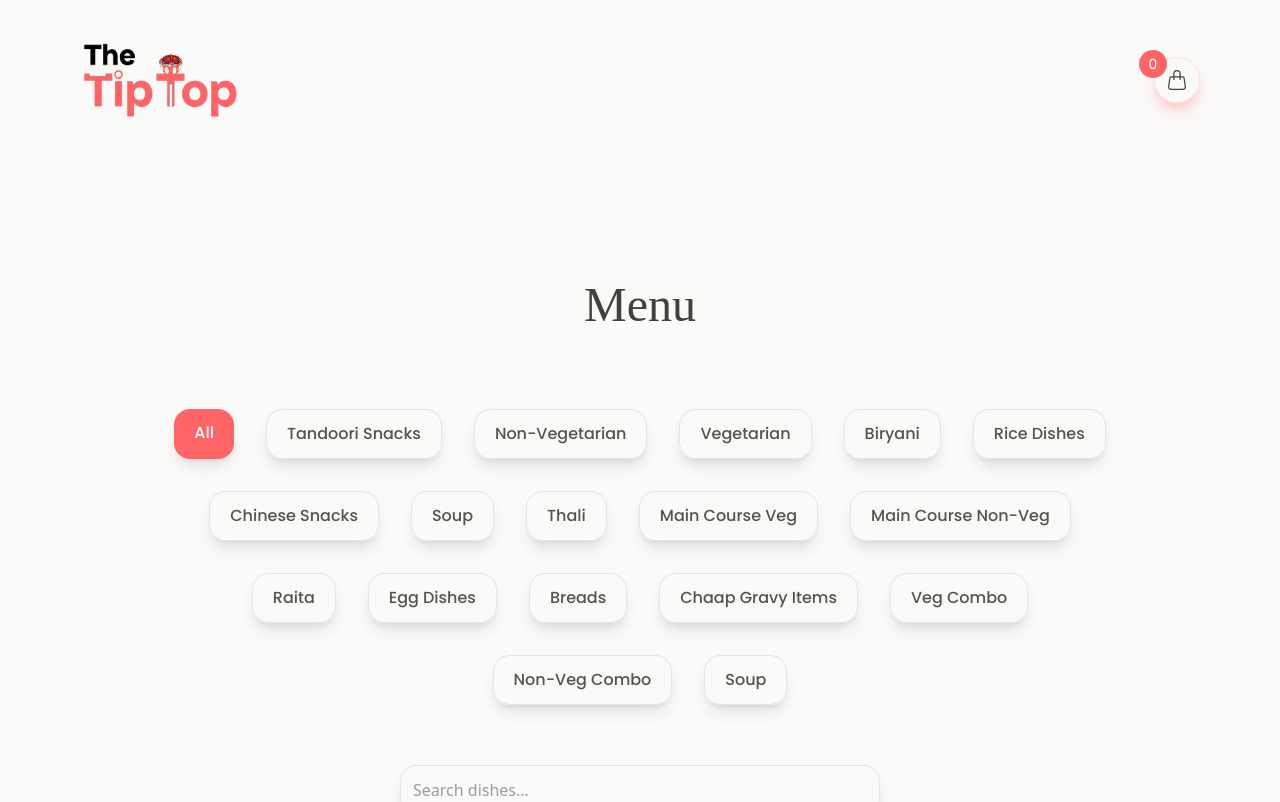
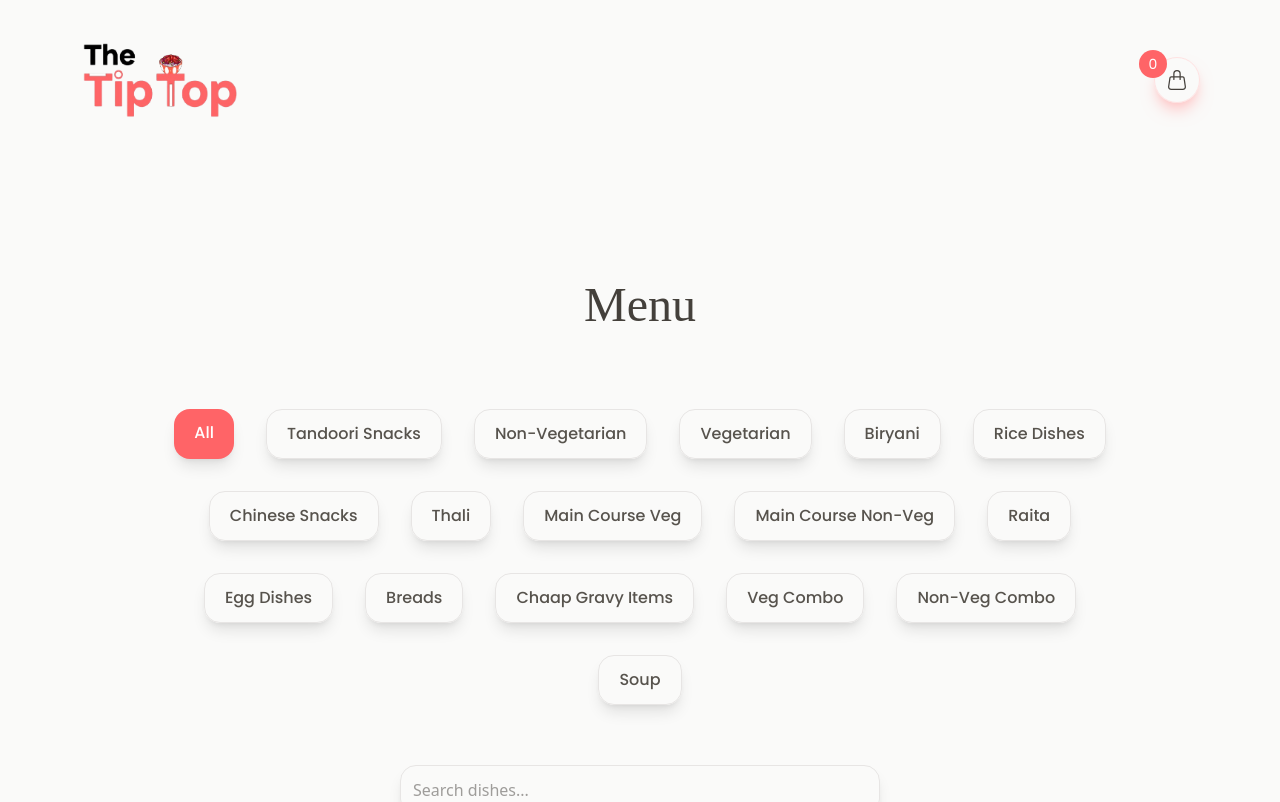
Before and after one commit to Thetiptop007/The-Tip-Top, a React (Vite) app: page /menu in a window 1280 px wide. Shown: the top 802 px of the page. Built offline with nearby package versions, Linux system fonts and the light colour scheme; a web font is replaced by a local one.

Commit message:
Update Menu.jsx
jb

```diff
--- a/src/pages/Menu.jsx
+++ b/src/pages/Menu.jsx
@@ -28,7 +28,7 @@ function Menu() {
   }, [searchQuery]);
 
   const categories = [
-    'All', 'Tandoori Snacks', 'Non-Vegetarian', 'Vegetarian', 'Biryani', 'Rice Dishes', 'Chinese Snacks',  'Soup', 'Thali', 'Main Course Veg', 'Main Course Non-Veg', 'Raita', 'Egg Dishes', 'Breads', 'Chaap Gravy Items', 'Veg Combo', 'Non-Veg Combo','Soup',
+    'All', 'Tandoori Snacks', 'Non-Vegetarian', 'Vegetarian', 'Biryani', 'Rice Dishes', 'Chinese Snacks', 'Thali', 'Main Course Veg', 'Main Course Non-Veg', 'Raita', 'Egg Dishes', 'Breads', 'Chaap Gravy Items', 'Veg Combo', 'Non-Veg Combo','Soup',
   ];
 
   const filteredDishes = data.dishes.filter(dish => {
```
